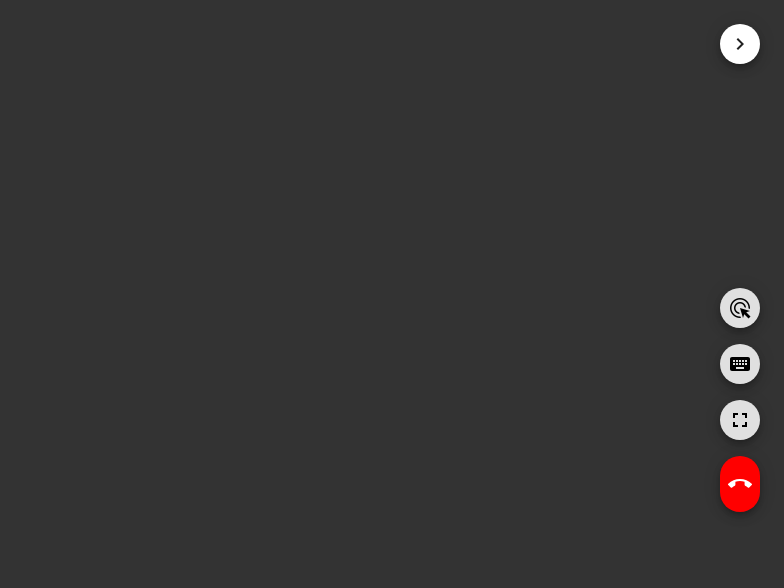
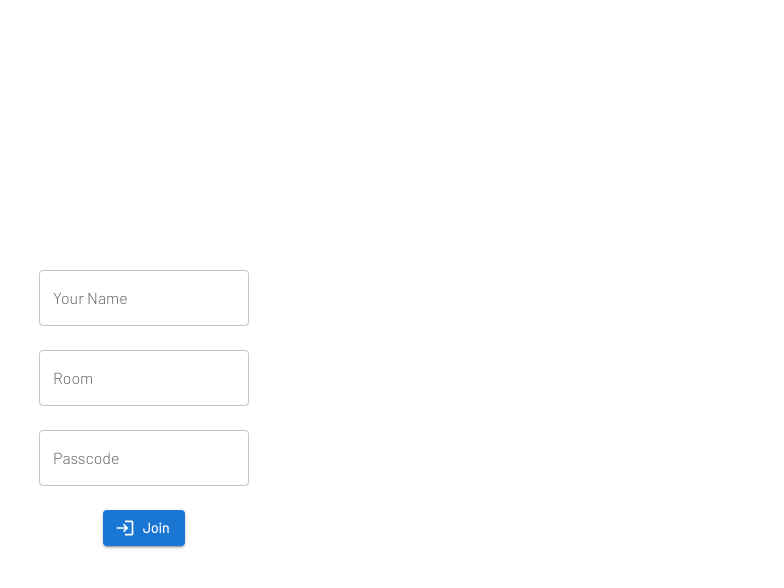
Before and after one commit to mira-screen-share/viewer, a React (Vite) app: page / in a window 1280 px wide. Shown: the top 588 px of the page, without its empty margins (496-1280 px from the left). Built offline with nearby package versions, Linux system fonts and the light colour scheme; no server answers.

Commit message:
Joining Credential MVP (#12)
<img width="1114" alt="image"
src="https://github.com/mira-screen-share/viewer/assets/16971971/65d0c006-37eb-4354-ad43-c6dac141fe30">

```diff
--- a/package.json
+++ b/package.json
@@ -29,6 +29,7 @@
     "@types/node": "^18.11.0",
     "@types/react": "^18.0.17",
     "@types/react-dom": "^18.0.6",
+    "@types/styled-components": "^5.1.26",
     "@vitejs/plugin-react": "^2.1.0",
     "typescript": "^4.6.4",
     "vite": "^3.1.0"
--- a/src/components/App/view.tsx
+++ b/src/components/App/view.tsx
@@ -1,12 +1,12 @@
 import React from "react";
 import { AppViewModel } from "@/components/App/viewmodel";
 import { observer } from "mobx-react";
-import {Box, Fab, Grid, Modal, TextField, ThemeProvider, Typography} from "@mui/material";
-import { CallEnd, ChevronLeft, ChevronRight, Fullscreen, Keyboard, Mouse, Phone } from "@mui/icons-material";
-import "./index.css"
+import { Button, Fab, Grid, Stack, TextField, ThemeProvider } from "@mui/material";
+import { CallEnd, ChevronLeft, ChevronRight, Fullscreen, Keyboard, Login } from "@mui/icons-material";
+import "./index.css";
 import { Theme } from "@/config/theme";
-import { FontAwesomeIcon } from '@fortawesome/react-fontawesome'
-import { faArrowPointer } from '@fortawesome/free-solid-svg-icons'
+import { FontAwesomeIcon } from "@fortawesome/react-fontawesome";
+import { faArrowPointer } from "@fortawesome/free-solid-svg-icons";
 
 @observer
 export class App extends React.Component {
@@ -20,23 +20,7 @@ export class App extends React.Component {
         this.model.terminate();
     }
 
-    render() {
-        return (
-          <ThemeProvider theme={Theme}>
-            <Modal disableAutoFocus={true} open={this.model.isInteractPrompt} onClose={this.model.retryAudio}>
-              <Box style={{
-                  position: "absolute",
-                  top: "50%",
-                  left: "50%",
-                  color: "white",
-                  transform: "translate(-50%, -50%)",
-                  textAlign: "center",
-              }}>
-                  <Typography align={"center"}>
-                      Press anywhere to continue
-                  </Typography>
-              </Box>
-            </Modal>
+    viewPage = () => (
         <Grid
             container
             width={"100vw"}
@@ -80,7 +64,7 @@ export class App extends React.Component {
                         color={this.model.isMouseTrackEnabled ? "info" : "inherit"}
                         className={"animated"}
                     >
-                            <FontAwesomeIcon style={{width: 10, marginRight: -3}} icon={faArrowPointer} />
+                        <FontAwesomeIcon style={{width: 10, marginRight: -3}} icon={faArrowPointer}/>
                     </Fab>
                 </Grid>
                 <Grid item>
@@ -130,6 +114,69 @@ export class App extends React.Component {
                 {this.model.isHiding ? <ChevronLeft/> : <ChevronRight/>}
             </Fab>
         </Grid>
+    );
+
+    joinPage = () => (
+        <Grid
+            container
+            width={"100vw"}
+            height={"100vh"}
+            overflow={"hidden"}
+            alignItems={"center"}
+            justifyContent={"center"}
+        >
+            <Stack
+                justifyContent={"center"}
+                alignItems={"center"}
+                padding={3}
+                maxWidth={"xs"}
+            >
+                <TextField
+                    label={"Your Name"}
+                    variant={"outlined"}
+                    color={"primary"}
+                    fullWidth
+                    margin={"normal"}
+                    value={this.model.getName}
+                    onChange={event => this.model.setName(event.target.value)}
+                />
+                <TextField
+                    label={"Room"}
+                    variant={"outlined"}
+                    color={"primary"}
+                    fullWidth
+                    margin={"normal"}
+                    value={this.model.getRoom}
+                    onChange={event => this.model.setRoom(event.target.value)}
+                />
+                <TextField
+                    label={"Passcode"}
+                    variant={"outlined"}
+                    color={"primary"}
+                    fullWidth
+                    margin={"normal"}
+                    value={this.model.getPassword}
+                    onChange={event => this.model.setPassword(event.target.value)}
+                />
+                <Button
+                    variant={"contained"}
+                    color={"primary"}
+                    style={{
+                        marginTop: "1rem",
+                    }}
+                    startIcon={<Login/>}
+                    onClick={this.model.join}
+                >
+                    Join
+                </Button>
+            </Stack>
+        </Grid>
+    );
+
+    render() {
+        return (
+            <ThemeProvider theme={Theme}>
+                {this.model.hasJoined ? this.viewPage() : this.joinPage()}
             </ThemeProvider>
         );
     }
--- a/src/components/App/viewmodel.ts
+++ b/src/components/App/viewmodel.ts
@@ -15,10 +15,17 @@ const ButtonName = ["left", "middle", "right"];
 export class AppViewModel {
   private sharerConnection = new RTCPeerConnection(SharerConnectionConfig);
   private serverConnection: WebSocket;
-  private readonly room: string;
-  private readonly password: string;
   private readonly uuid = createUUID();
   private audioElement = document.createElement("audio");
+
+  @observable
+  private name: string = "";
+
+  @observable
+  private room: string = "";
+
+  @observable
+  private password: string = "";
 
   @observable
   private sharerEventChannel?: RTCDataChannel = undefined;
@@ -52,6 +59,21 @@ export class AppViewModel {
   @action
   public setHide = (hide: boolean) => () => {
     this.hide = hide;
+  }
+
+  @action
+  public setRoom = (room: string) => {
+    this.room = room;
+  }
+
+  @action
+  public setName = (name: string) => {
+    this.name = name;
+  }
+
+  @action
+  public setPassword = (password: string) => {
+    this.password = password;
   }
 
   @action
@@ -141,12 +163,28 @@ export class AppViewModel {
     return this.showInteractPrompt;
   }
 
+  @computed
+  public get getRoom() {
+    return this.room;
+  }
+
+  @computed
+  public get getName() {
+    return this.name;
+  }
+
+  @computed
+  public get getPassword() {
+    return this.password;
+  }
+
   public join = () => {
     this.serverConnection.send(
       JSON.stringify({
         type: "join",
         room: this.room,
         from: this.uuid,
+        name: this.name,
         auth: {"type": "password", "password": this.password}
       })
     );
@@ -245,17 +283,12 @@ export class AppViewModel {
     const params = new URLSearchParams(window.location.search);
     const signaller = params.get("signaller") ?? SignallerUrl;
 
-    this.room = params.get("room")!;
-    this.password = params.get("pwd")!;
+    this.room = params.get("room") ?? "";
+    this.password = params.get("pwd") ?? "";
     this.serverConnection = new WebSocket(signaller);
-
-    this.serverConnection.onopen = () => {
-      this.join()
-    }
 
     this.serverConnection.onmessage = (event) => {
       const signal = JSON.parse(event.data);
-      console.log(signal);
 
       if (signal.uuid == this.uuid) return;
 
@@ -291,7 +324,6 @@ export class AppViewModel {
                               to: this.room,
                             })
                         );
-                        this.setJoined(true);
                       }).catch(onError);
                 }).catch(onError);
               }).catch(onError);
--- a/src/config/theme.ts
+++ b/src/config/theme.ts
@@ -14,5 +14,8 @@ export const Theme = createTheme({
     "fontWeightRegular": 400,
     "fontWeightMedium": 600,
     "fontWeightBold": 700,
+    button: {
+      textTransform: 'none'
+    }
   },
 });
--- a/src/main.tsx
+++ b/src/main.tsx
@@ -1,6 +1,6 @@
 import React from "react";
 import ReactDOM from "react-dom/client";
 import { App } from "@/components/App";
-import "./main.css"
+import "./main.css";
 
 ReactDOM.createRoot(document.getElementById("root") as HTMLElement).render(<App/>);
```
Also changed, not shown: 1 other file (tests, documents, lock files or other folders). Lines whose indentation alone changed are shown as unchanged.
